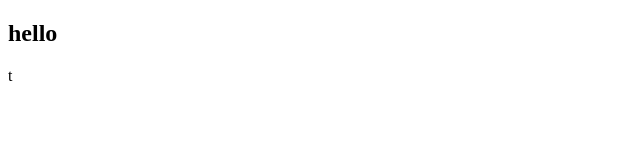
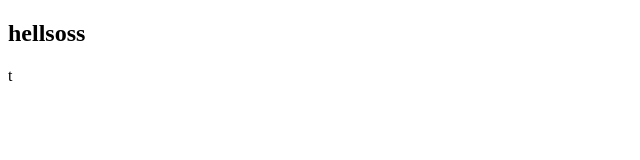
Before and after one commit to ansager3385/vscode-course, a plain HTML site: page index.html in a window 1280 px wide. Shown: the full height of the page, 0-640 px from the left. Drawn offline with Linux system fonts and the light colour scheme.

Commit message:
second commit

```diff
--- a/index.html
+++ b/index.html
@@ -7,7 +7,7 @@
   </head>
   <body>
     <section>
-      <div><h1>hello</h1></div>
+      <div><h1>hellsoss</h1></div>
     </section>
     <scrip src="index.js"></scrip>t
   </body>
```
